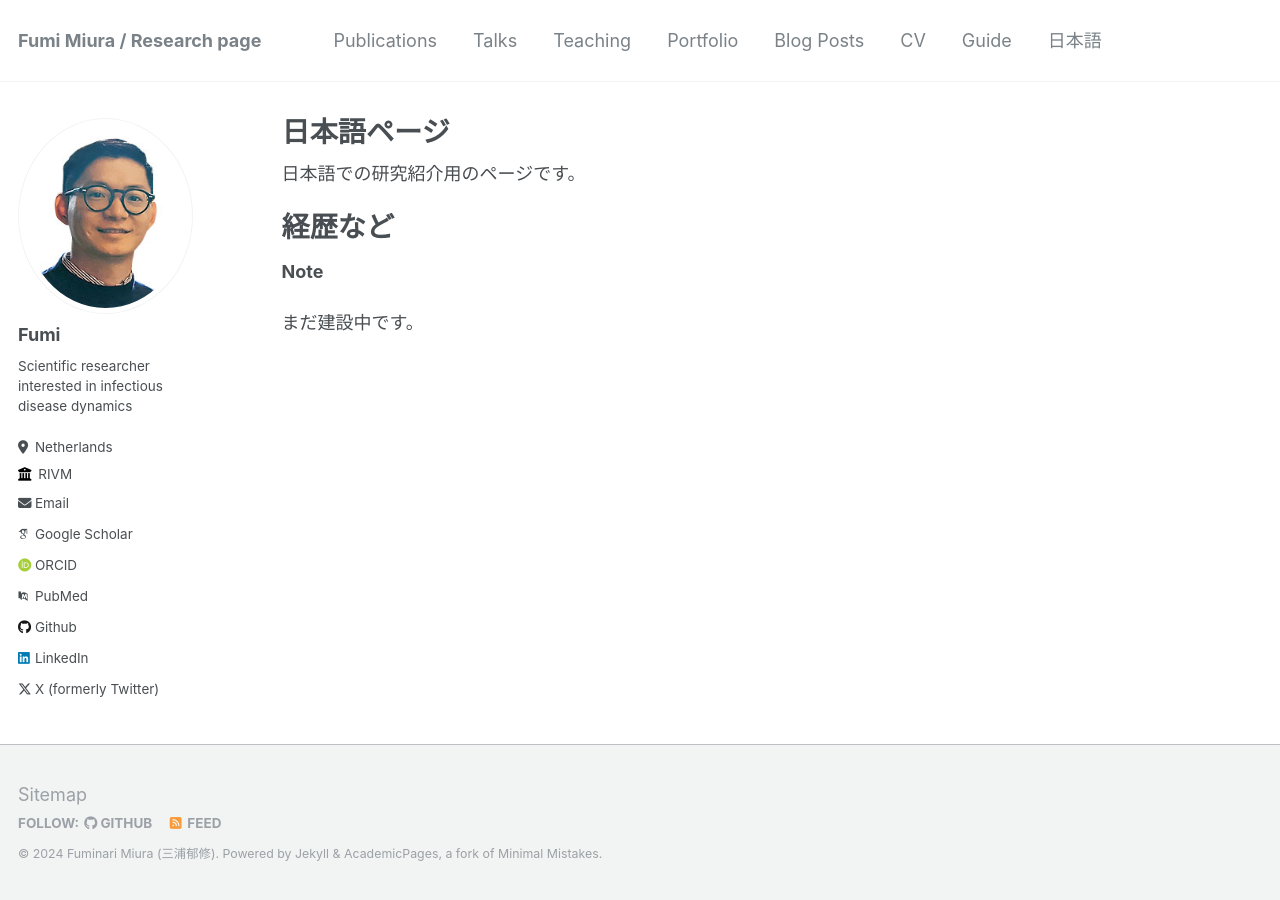
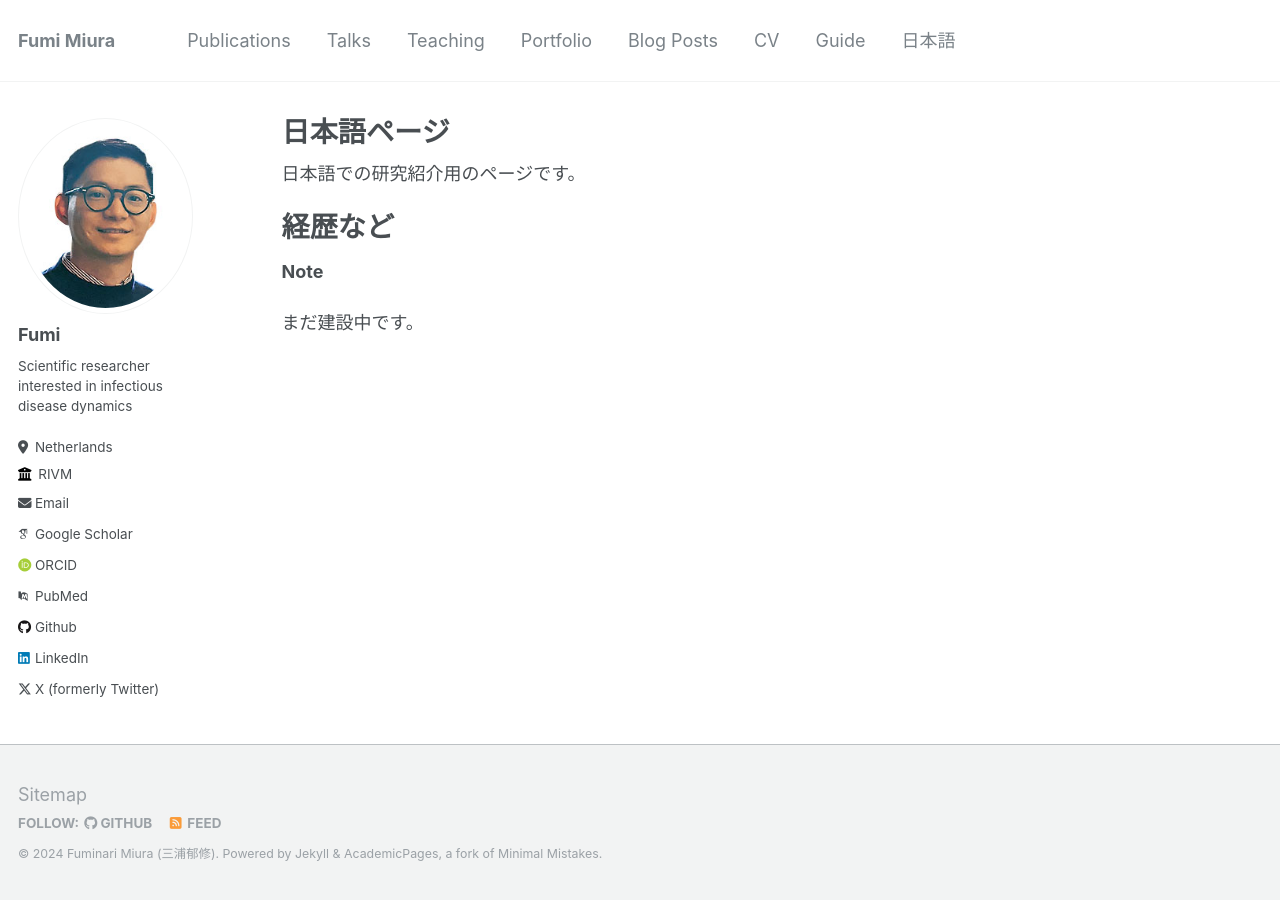
Before and after one commit to fmiura/fmiura.github.io, a Jekyll site: the page built from _pages/japanese.md, in a window 1280 px wide. Built offline with Jekyll 4.4.1, drawn with Linux system fonts in a browser that asks for light colours; some web fonts are replaced.

Commit message:
Update _config.yml

```diff
--- a/_config.yml
+++ b/_config.yml
@@ -8,7 +8,7 @@
 
 # Basic Site Settings
 locale                   : "en-US"
-title                    : "Fumi Miura / Research page"
+title                    : "Fumi Miura"
 title_separator          : "-"
 name                     : &name "Fuminari Miura (三浦郁修)"
 description              : &description "personal description"
```
